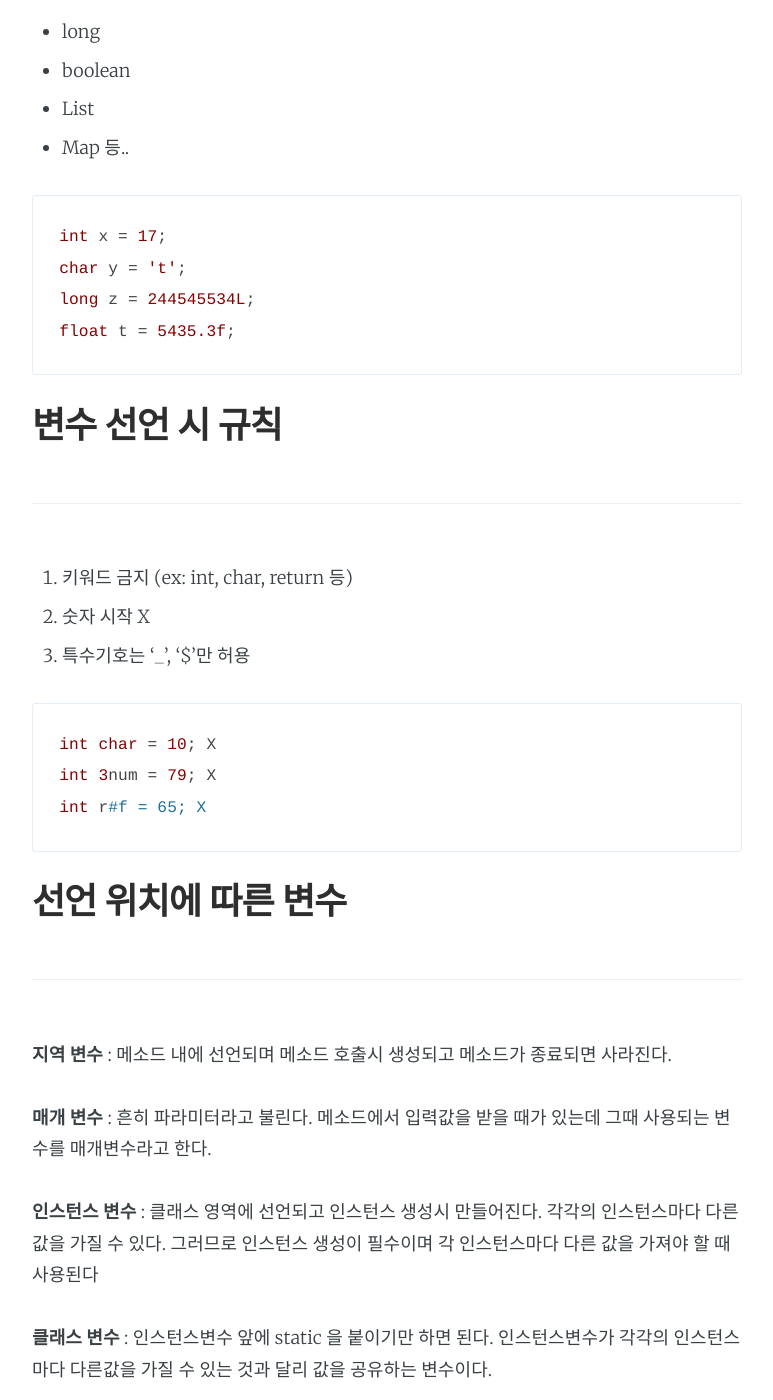
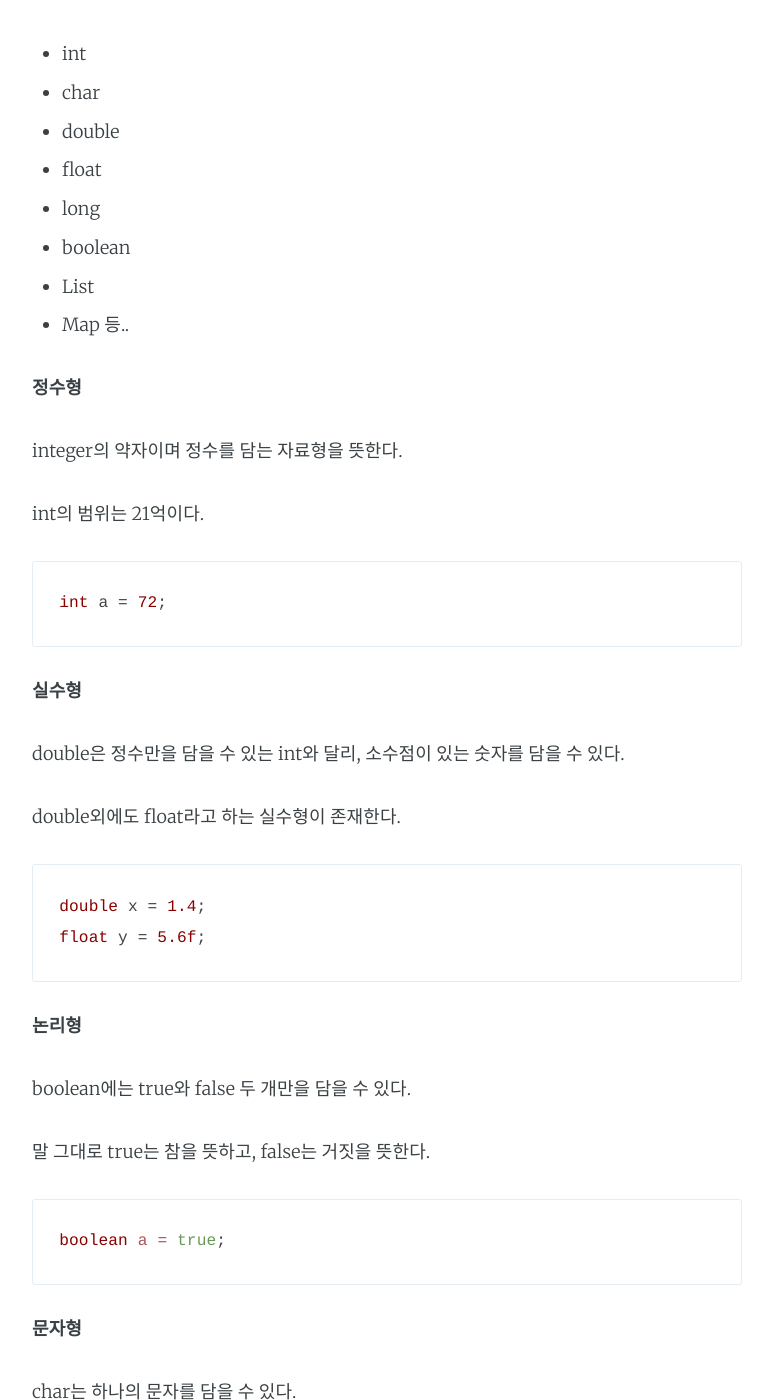
Before and after one commit to jeongjji/blog, a Jekyll site: the page built from _posts/2021-01-17-JavaVariable.md, in a window 1280 px wide and 1400 px high, scrolled down 1018 px. Shown: the whole window, without its empty margins (253-1026 px from the left). Built offline with Jekyll 4.4.1, drawn with Linux system fonts in a browser that asks for light colours; nearby versions of some CDN libraries; some of the changed text lies outside the part shown.

Commit message:
java var2

````diff
--- a/_posts/2021-01-17-JavaVariable.md
+++ b/_posts/2021-01-17-JavaVariable.md
@@ -11,7 +11,13 @@ title: 변수
 
 자바에서는 변수의 타입을 적고 그 뒤에 변수명을 적음으로써 변수를 선언할 수 있다.
 
-## **자료형**
+```java
+int a;
+String b;
+char c;
+```
+
+## 자료형
 
 ---
 
@@ -21,7 +27,7 @@ title: 변수
 int num; 은 num이란 변수를 int형으로 선언한 것으로, 오직 정수만을 담을 수 있다.
 ```
 
-자바에서의 자료형의 종류로는..
+자바에서의 대표적인 자료형으로는..
 
 - int
 - char
@@ -32,14 +38,48 @@ int num; 은 num이란 변수를 int형으로 선언한 것으로, 오직 정수
 - List
 - Map 등..
 
+**정수형**
+
+integer의 약자이며 정수를 담는 자료형을 뜻한다.
+
+int의 범위는 21억이다.
+
 ```java
-int x = 17;
-char y = 't';
-long z = 244545534L;
-float t = 5435.3f;
+int a = 72;
 ```
 
-## **변수 선언 시 규칙**
+**실수형**
+
+double은 정수만을 담을 수 있는 int와 달리, 소수점이 있는 숫자를 담을 수 있다.
+
+double외에도 float라고 하는 실수형이 존재한다.
+
+```java
+double x = 1.4;
+float y = 5.6f;
+```
+
+**논리형**
+
+boolean에는 true와 false 두 개만을 담을 수 있다.
+
+말 그대로 true는 참을 뜻하고, false는 거짓을 뜻한다.
+
+```java
+boolean a = true;
+```
+
+**문자형**
+
+char는 하나의 문자를 담을 수 있다.
+
+String과 달리 작은 따옴표만을 사용한다.
+
+```java
+char z = 'f';
+```
+
+## 명명규칙
 
 ---
 
@@ -53,7 +93,7 @@ int 3num = 79; X
 int r#f = 65; X
 ```
 
-## **선언 위치에 따른 변수**
+## 선언 위치에 따른 변수
 
 ---
 
@@ -68,7 +108,7 @@ int r#f = 65; X
 
 클래스 로딩시 생성되며 클래스이름.변수이름 이렇게 인스턴스 생성 필요없이 바로 쓸 수 있다.
 
-## **변수의 형변환**
+## 변수의 형변환
 
 ---
 
````
